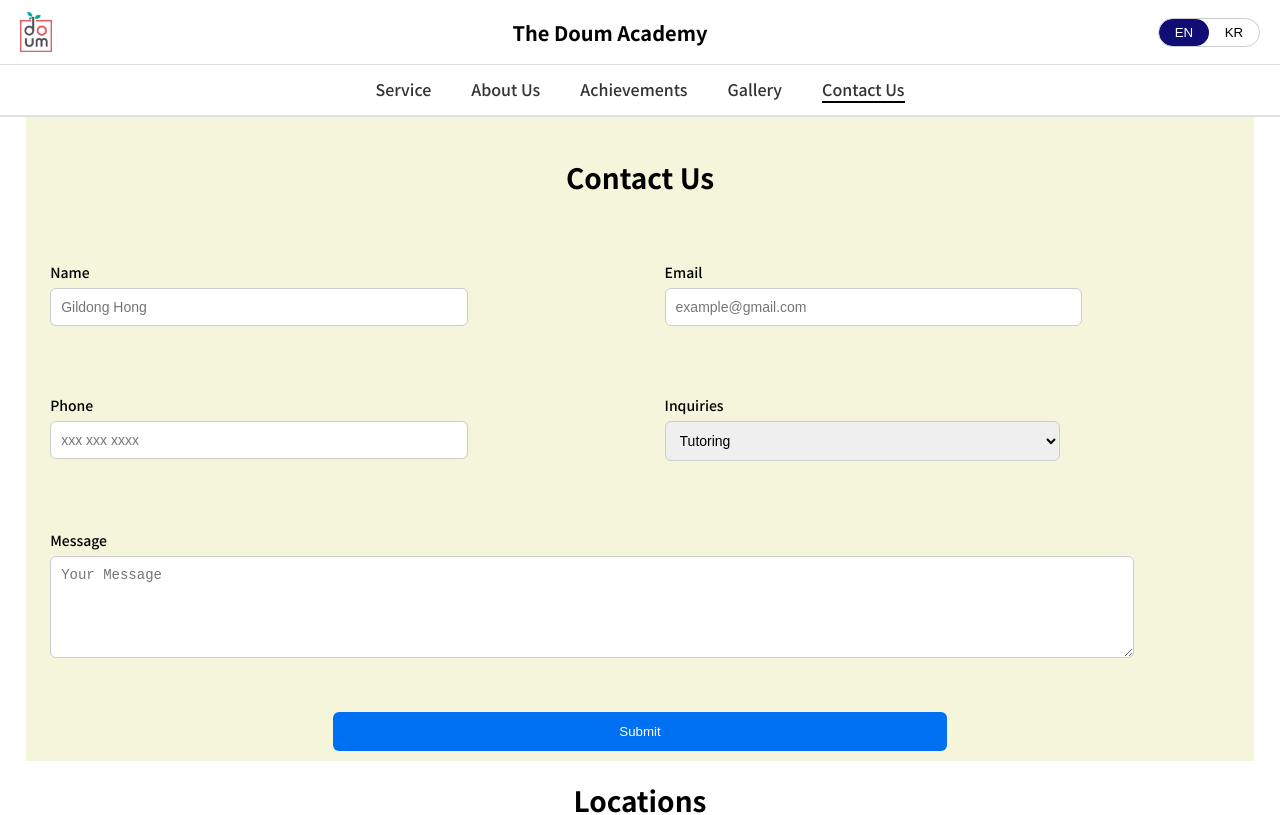
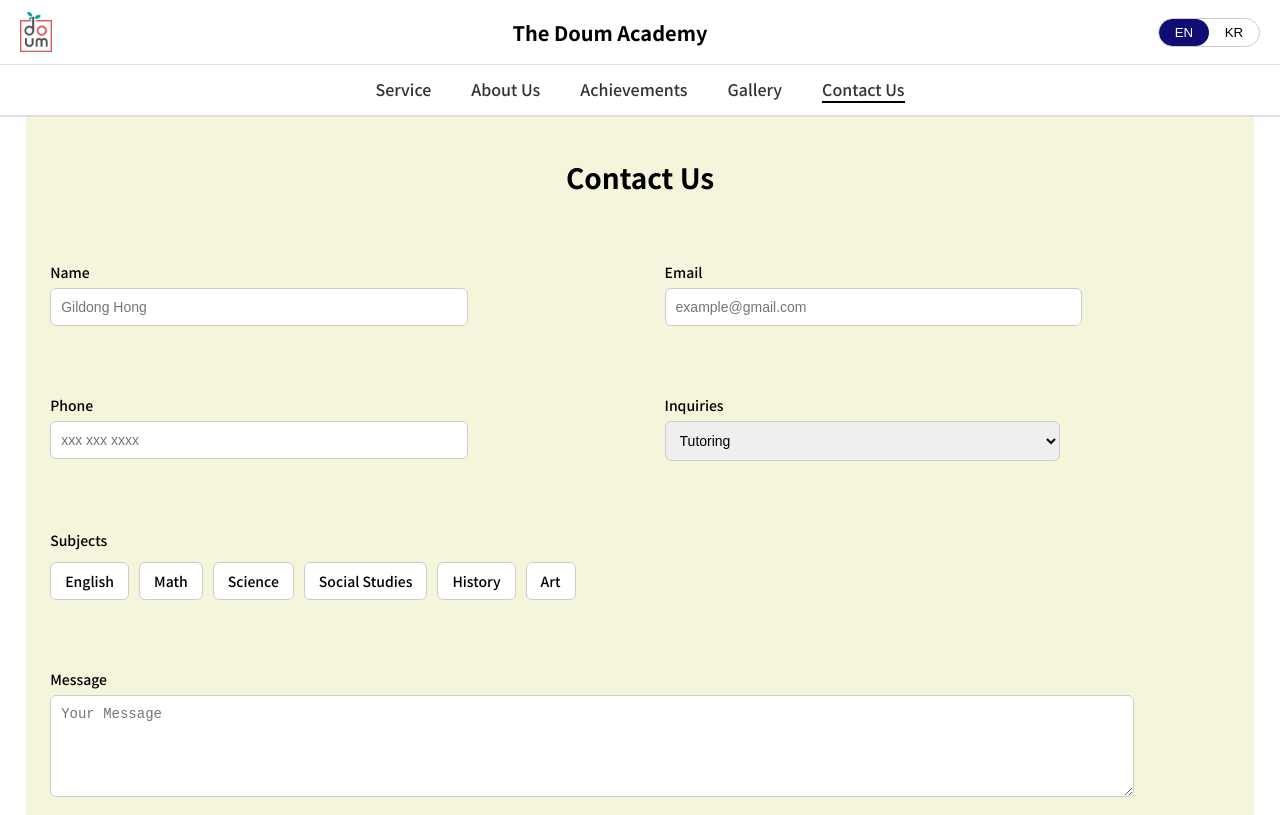
Before and after one commit to junuiui/the-doum-academy-website, a Next.js app: page /contact-us in a window 1280 px wide. Shown: the top 815 px of the page. Built offline with nearby package versions, Linux system fonts and the light colour scheme.

Commit message:
checkbox added

```diff
--- a/src/app/contact-us/page.module.css
+++ b/src/app/contact-us/page.module.css
@@ -57,6 +57,40 @@
     /* margin: 10px; */
 }
 
+.subjects {
+    display: flex;
+    flex-wrap: wrap;
+    gap: 10px;
+    margin-top: 6px;
+}
+
+.subjectBtn {
+    display: inline-flex;
+    align-items: center;
+    justify-content: center;
+    padding: 8px 14px;
+    border: 1px solid #ccc;
+    border-radius: 6px;
+    background: white;
+    cursor: pointer;
+    font-size: 14px;
+    user-select: none;
+    transition: all 0.2s;
+}
+
+.subjectBtn input {
+    display: none;
+    /* 체크박스 숨김 */
+}
+
+.subjectBtn input:checked+&,
+.subjectBtn input:checked+span {
+    background-color: #0070f3;
+    color: white;
+    border-color: #0070f3;
+}
+
+
 .submitBtn {
     width: 50%;
     padding: 12px;
--- a/src/app/contact-us/page.tsx
+++ b/src/app/contact-us/page.tsx
@@ -40,7 +40,20 @@ export default function ContactUsPage() {
                     </div>
                 </div>
 
-                {/* Row 3: Message */}
+                {/* Row 3: Subjects */}
+                <div className={styles.field}>
+                    <label>Subjects</label>
+                    <div className={styles.subjects}>
+                        {['English', 'Math', 'Science', 'Social Studies', 'History', 'Art'].map((subject) => (
+                            <label key={subject} className={styles.subjectBtn}>
+                                <input type="checkbox" name="subjects" value={subject} />
+                                {subject}
+                            </label>
+                        ))}
+                    </div>
+                </div>
+
+                {/* Row 4: Message */}
                 <div className={styles.field}>
                     <label htmlFor="message">Message</label>
                     <textarea id="message" name="message" placeholder='Your Message' rows={5} required />
```
